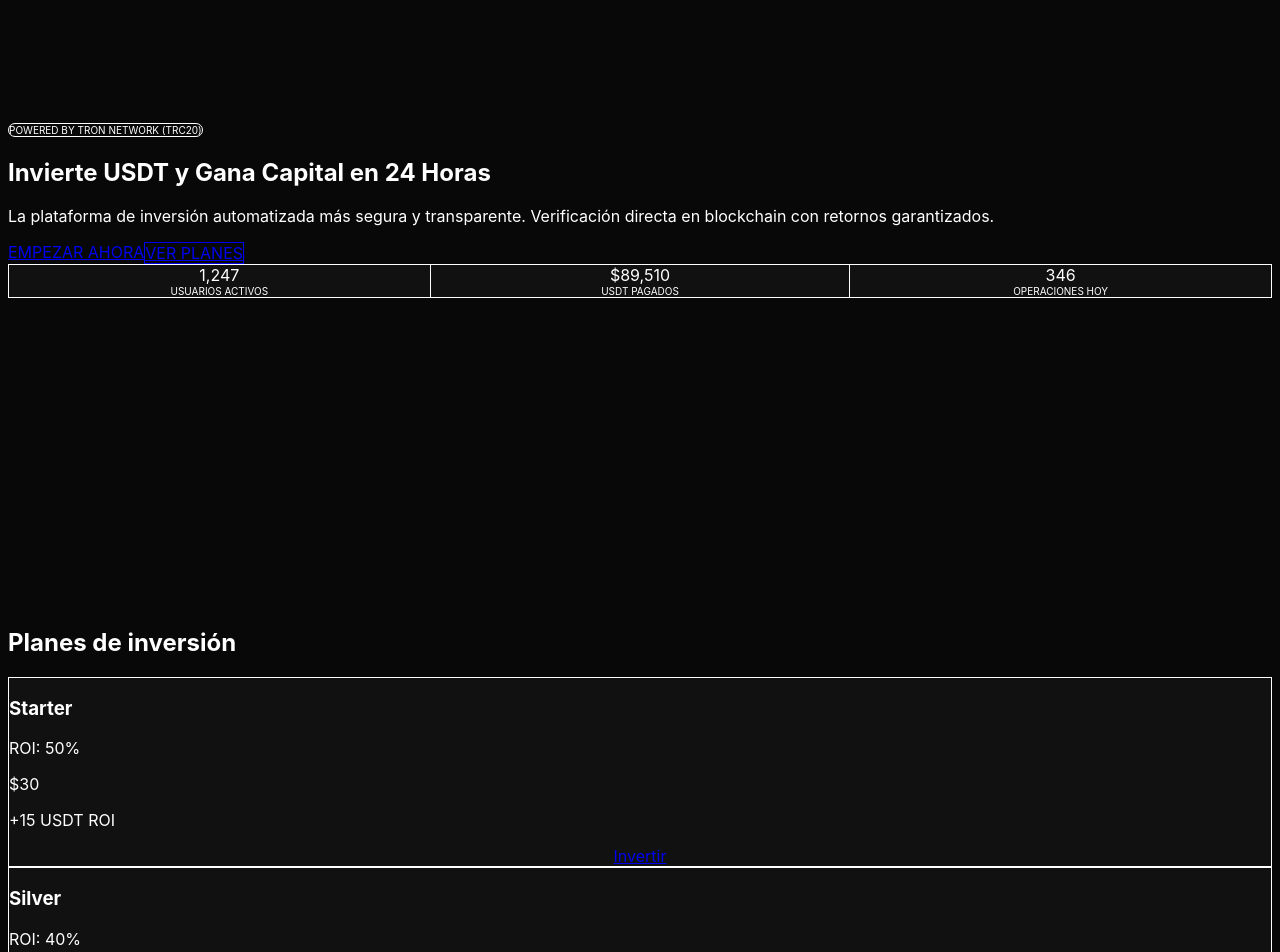
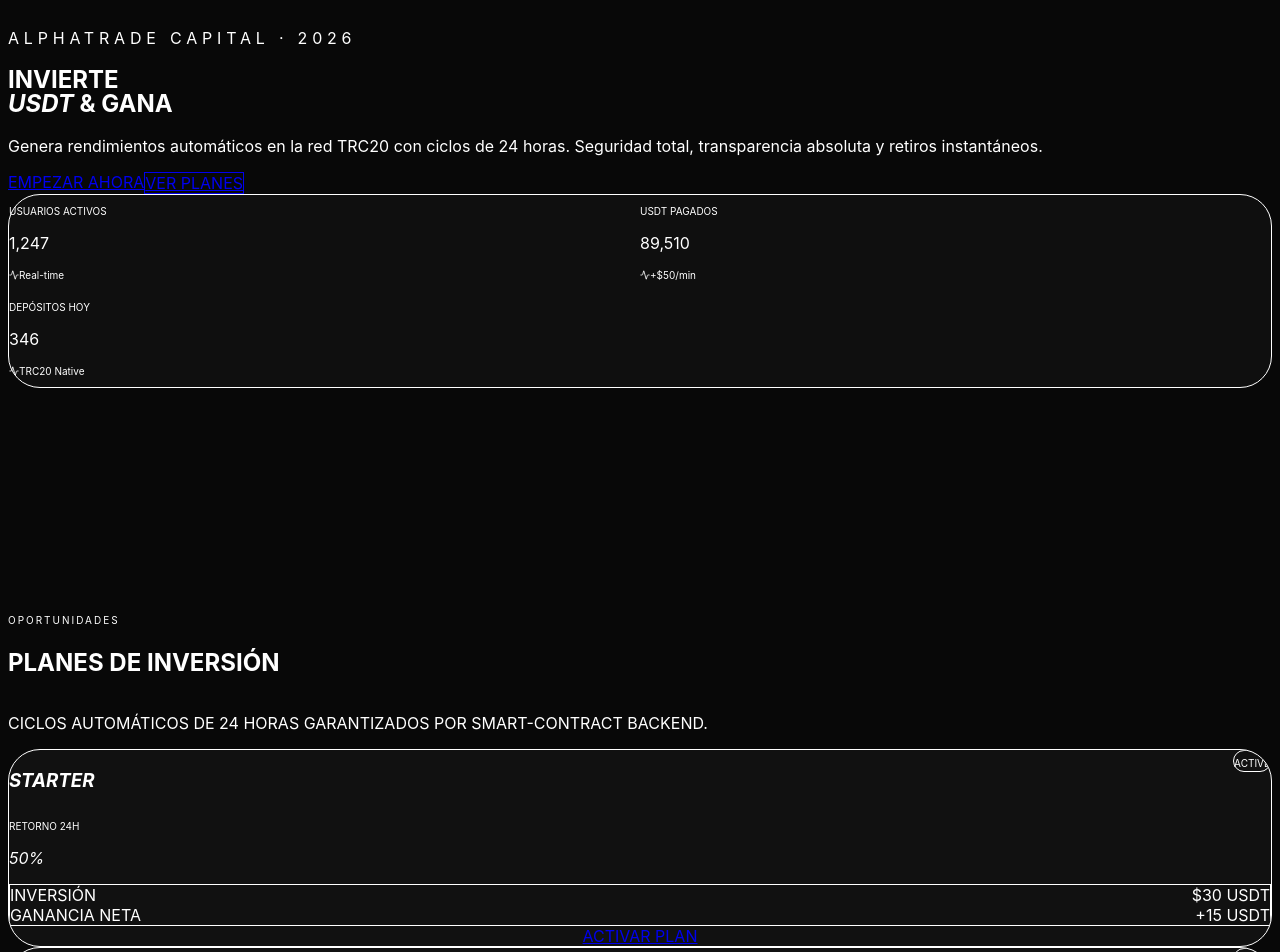
Before and after one commit to alphatradecapitalbot/atc-capital-web, a Next.js app: page / in a window 1280 px wide. Shown: the part 200-1152 px from the top of the page. Built offline with nearby package versions, Linux system fonts and the light colour scheme.

Commit message:
UI: Overhaul landing page with premium card-based design and live stats

```diff
--- a/src/app/page.tsx
+++ b/src/app/page.tsx
@@ -126,115 +126,140 @@
     } catch (err) { console.error(err); }
   }, [user, router]);
 
+  console.log("HOMEPAGE RENDERING - PREMIUM UI ACTIVE");
+
   return (
-    <main className="bg-black text-white min-h-screen selection:bg-yellow-500 selection:text-black antialiased">
+    <main className="min-h-screen bg-black overflow-x-hidden selection:bg-yellow-400 selection:text-black">
+      <div className="relative pt-20">
 
-      {/* GLOBAL BACKGROUND DEPTH */}
-      <div className="fixed inset-0 pointer-events-none -z-10 bg-gradient-to-b from-black via-[#050505] to-black">
-        <div className="absolute top-[-10%] left-[-10%] w-[50%] h-[50%] bg-yellow-500 blur-[150px] opacity-10 rounded-full" />
-        <div className="absolute bottom-[-10%] right-[-10%] w-[50%] h-[50%] bg-yellow-500 blur-[150px] opacity-10 rounded-full" />
-      </div>
+        {/* HERO SECTION */}
+        <section className="min-h-screen flex flex-col justify-center max-w-7xl mx-auto px-6 relative z-10">
+          <div className="space-y-8 max-w-4xl">
+             <motion.div initial={{ opacity: 0, y: 20 }} animate={{ opacity: 1, y: 0 }} transition={{ duration: 0.8 }}>
+               <span className="text-yellow-400 font-black uppercase tracking-[0.3em] text-xs mb-4 block animate-pulse">AlphaTrade Capital · 2026</span>
+               <h1 className="text-6xl md:text-8xl font-black text-white leading-none tracking-tighter">
+                 INVIERTE <br />
+                 <span className="text-yellow-400 italic">USDT</span> & GANA
+               </h1>
+               <p className="text-gray-400 text-lg md:text-xl mt-8 max-w-2xl leading-relaxed">
+                 Genera rendimientos automáticos en la red TRC20 con ciclos de 24 horas.
+                 Seguridad total, transparencia absoluta y retiros instantáneos.
+               </p>
 
-      <div className="relative">
-
-        {/* 1. HERO SECTION (FULL SCREEN) */}
-        <section className="min-h-screen flex flex-col justify-center max-w-7xl mx-auto px-6 py-20">
-          <motion.div initial={{ opacity: 0, y: 20 }} animate={{ opacity: 1, y: 0 }} transition={{ duration: 0.8 }} className="max-w-3xl space-y-6">
-            <div className="inline-block px-4 py-1.5 bg-yellow-500/10 border border-yellow-500/20 text-yellow-500 text-[10px] font-bold uppercase tracking-widest rounded-full">
-              Powered by Tron Network (TRC20)
-            </div>
-            <h1 className="text-5xl md:text-6xl font-bold leading-tight tracking-tight">
-              Invierte USDT y Gana <span className="text-yellow-400">Capital</span> en 24 Horas
-            </h1>
-            <p className="text-gray-400 text-lg md:text-xl leading-relaxed max-w-2xl">
-              La plataforma de inversión automatizada más segura y transparente.
-              Verificación directa en blockchain con retornos garantizados.
-            </p>
-            <div className="flex gap-4 mt-6">
-              <Link href="/login" className="bg-yellow-400 hover:bg-yellow-300 text-black px-10 py-4 rounded-xl font-bold transition-all transform hover:scale-105 shadow-lg shadow-yellow-500/20">
+               <div className="flex flex-wrap gap-4 mt-10">
+                 <Link href="/login" className="px-10 py-5 bg-yellow-400 hover:bg-yellow-300 text-black font-black uppercase text-sm rounded-2xl shadow-2xl shadow-yellow-400/20 transition-all hover:scale-105">
                    EMPEZAR AHORA
                  </Link>
-              <a href="#planes" className="bg-white/5 hover:bg-white/10 border border-white/10 px-10 py-4 rounded-xl font-bold transition-all">
+                 <a href="#planes" className="px-10 py-5 bg-white/5 hover:bg-white/10 text-white font-black uppercase text-sm rounded-2xl border border-white/10 backdrop-blur-xl transition-all">
                    VER PLANES
                  </a>
                </div>
              </motion.div>
 
-          {/* 2. STATS SECTION (CARD) */}
-          <motion.div initial={{ opacity: 0, y: 20 }} animate={{ opacity: 1, y: 0 }} transition={{ delay: 0.3 }} className="grid grid-cols-3 gap-6 mt-12 bg-[#111] p-6 rounded-2xl border border-yellow-500/10">
-            <div className="flex flex-col items-center justify-center">
-              <span className="text-2xl md:text-3xl font-bold text-yellow-400">{(activeUsers || fallbackStats.users).toLocaleString()}</span>
-              <span className="text-[10px] md:text-sm text-gray-400 uppercase font-bold text-center">Usuarios Activos</span>
+             {/* STATS SECTION (PREMIUM CARDS) */}
+             <motion.div initial={{ opacity: 0 }} animate={{ opacity: 1 }} transition={{ delay: 0.5 }} className="grid grid-cols-2 md:grid-cols-3 gap-4 md:gap-8 mt-20 p-8 bg-[#111]/80 backdrop-blur-2xl rounded-[32px] border border-yellow-500/10">
+               {[
+                 { l: "USUARIOS ACTIVOS", v: activeUsers.toLocaleString(), s: "Real-time" },
+                 { l: "USDT PAGADOS", v: totalPaid.toLocaleString(), s: "+$50/min" },
+                 { l: "DEPÓSITOS HOY", v: todayDeposit.toLocaleString(), s: "TRC20 Native" }
+               ].map((s, i) => (
+                 <div key={i} className="space-y-1">
+                   <p className="text-[10px] font-black text-yellow-400/50 tracking-widest">{s.l}</p>
+                   <p className="text-3xl font-black text-white tracking-tighter">{s.v}</p>
+                   <p className="text-[10px] font-bold text-green-500 flex items-center gap-1">
+                     <Activity size={10} /> {s.s}
+                   </p>
                  </div>
-            <div className="flex flex-col items-center justify-center border-x border-white/5">
-              <span className="text-2xl md:text-3xl font-bold text-yellow-400">${(totalPaid || fallbackStats.paid).toLocaleString()}</span>
-              <span className="text-[10px] md:text-sm text-gray-400 uppercase font-bold text-center">USDT Pagados</span>
+               ))}
+             </motion.div>
           </div>
-            <div className="flex flex-col items-center justify-center">
-              <span className="text-2xl md:text-3xl font-bold text-yellow-400">{(todayDeposit || fallbackStats.deposits).toLocaleString()}</span>
-              <span className="text-[10px] md:text-sm text-gray-400 uppercase font-bold text-center">Operaciones Hoy</span>
-            </div>
-          </motion.div>
         </section>
 
-        {/* 3. PLANS SECTION (CARDS) */}
-        <section id="planes" className="py-20 max-w-7xl mx-auto px-6">
-          <h2 className="text-3xl font-bold mb-10 text-white">
-            Planes de inversión
-          </h2>
+        {/* 3. PLANS SECTION (PREMIUM CARDS) */}
+        <section id="planes" className="py-32 max-w-7xl mx-auto px-6">
+          <div className="flex flex-col md:flex-row md:items-end justify-between mb-16 gap-6">
+            <div>
+              <span className="text-yellow-400 font-bold uppercase tracking-[0.2em] text-[10px]">Oportunidades</span>
+              <h2 className="text-4xl md:text-6xl font-black text-white mt-2 tracking-tighter">PLANES DE INVERSIÓN</h2>
+            </div>
+            <p className="text-gray-500 max-w-xs text-sm font-bold uppercase tracking-widest leading-relaxed">Ciclos automáticos de 24 horas garantizados por smart-contract backend.</p>
+          </div>
 
-          <div className="grid md:grid-cols-3 gap-6">
+          <div className="grid md:grid-cols-3 gap-8">
             {(PLANS || []).map((plan) => (
               <div
                 key={plan.name}
-                className="bg-[#111] p-6 rounded-2xl border border-yellow-500/10 hover:border-yellow-400 transition hover:scale-105 flex flex-col justify-between"
+                className="group relative bg-[#111] p-8 rounded-[32px] border border-yellow-500/10 hover:border-yellow-400 transition-all duration-500 hover:-translate-y-2 flex flex-col justify-between overflow-hidden"
               >
-                <div>
-                  <h3 className="text-xl font-bold text-yellow-400">
+                {/* Decorative gradient */}
+                <div className="absolute -top-24 -right-24 w-48 h-48 bg-yellow-400/5 blur-[100px] group-hover:bg-yellow-400/10 transition-colors" />
+
+                <div className="relative z-10">
+                  <div className="flex justify-between items-start mb-8">
+                    <h3 className="text-2xl font-black text-yellow-400 uppercase tracking-tighter italic">
                       {plan.name}
                     </h3>
-                  <p className="text-gray-400 mt-2">
-                    ROI: {plan.roi}
-                  </p>
-                  <p className="text-white text-3xl font-bold mt-4">
-                    ${plan.investment}
-                  </p>
-                  <p className="text-green-500 text-sm font-bold mt-1">
-                    +{plan.profit} USDT ROI
+                    <div className="px-3 py-1 bg-yellow-400/10 border border-yellow-400/20 rounded-full">
+                      <span className="text-[10px] font-black text-yellow-400">ACTIVE</span>
+                    </div>
+                  </div>
+
+                  <div className="space-y-1 mb-8">
+                    <p className="text-[10px] font-bold text-gray-500 uppercase tracking-widest">Retorno 24h</p>
+                    <p className="text-5xl font-black text-white tracking-tighter italic">
+                      {plan.roi}
                     </p>
                   </div>
-                <a href={`${TELEGRAM_BOT_LINK}?start=plan_${plan.price}`} className="mt-6 w-full bg-yellow-400 text-black py-2 rounded-lg font-bold hover:bg-yellow-300 transition text-center">
-                  Invertir
+
+                  <div className="p-6 bg-black/50 rounded-2xl border border-white/5 space-y-4">
+                    <div className="flex justify-between items-center text-xs">
+                      <span className="text-gray-500 font-bold uppercase">Inversión</span>
+                      <span className="text-white font-black">${plan.investment} USDT</span>
+                    </div>
+                    <div className="flex justify-between items-center text-xs">
+                      <span className="text-gray-500 font-bold uppercase">Ganancia Neta</span>
+                      <span className="text-green-500 font-black">+{plan.profit} USDT</span>
+                    </div>
+                  </div>
+                </div>
+
+                <a
+                  href={`${TELEGRAM_BOT_LINK}?start=plan_${plan.price}`}
+                  className="relative z-10 mt-10 w-full bg-white text-black py-4 rounded-xl font-black uppercase text-xs tracking-widest hover:bg-yellow-400 transition-all text-center shadow-xl shadow-white/5 group-hover:shadow-yellow-400/20"
+                >
+                  Activar Plan
                 </a>
               </div>
             ))}
           </div>
         </section>
 
-        {/* 4. ACTIVITY SECTION (CARDS) */}
-        <section className="py-20 max-w-7xl mx-auto px-6">
-          <div className="grid lg:grid-cols-2 gap-12 items-center">
-            <div className="space-y-8">
+        {/* 4. ACTIVITY SECTION (PREMIUM) */}
+        <section className="py-32 max-w-7xl mx-auto px-6 border-t border-white/5">
+          <div className="grid lg:grid-cols-2 gap-20 items-center">
+            <div className="space-y-12">
               <div>
-                <span className="text-yellow-400 text-xs font-bold uppercase tracking-widest">Plataforma</span>
-                <h2 className="text-4xl font-bold mt-4 text-white">Actividad en Vivo</h2>
-                <p className="text-gray-400 text-lg mt-4 leading-relaxed">
-                  Monitorea las operaciones en tiempo real de nuestra plataforma. Transparencia total en cada ciclo de inversión.
+                <span className="text-yellow-400 font-bold uppercase tracking-[0.2em] text-[10px]">Ecosistema</span>
+                <h2 className="text-4xl md:text-6xl font-black text-white mt-4 tracking-tighter italic">LIVE FEED</h2>
+                <p className="text-gray-400 text-lg mt-6 leading-relaxed">
+                  Transparencia total en cada ciclo. Monitorea las operaciones en tiempo real procesadas por nuestra infraestructura USDT.
                 </p>
               </div>
               <LiveActivity />
             </div>
             <div className="grid gap-6">
               {[
-                { i: ShieldCheck, t: "Transacciones Seguras", d: "Cada hash de transacción es validado contra la blockchain oficial de TRON." },
-                { i: Clock, t: "Ciclos Precisos", d: "Nuestro sistema procesa pagos exactamente 24 horas después de la activación." },
-                { i: Zap, t: "Activación Instantánea", d: "Nada más enviar tu TXID, el capital empieza a trabajar para ti." }
+                { i: ShieldCheck, t: "Seguridad Blockchain", d: "Cada transacción es verificada mediante el hash oficial en la red TRON." },
+                { i: Clock, t: "Pagos Automáticos", d: "El sistema liquida tus ganancias exactamente 24 horas tras la activación." },
+                { i: Zap, t: "Fricción Cero", d: "Envía tu TXID y el sistema activa tu capital de forma inmediata." }
               ].map((f, i) => (
-                <div key={i} className="flex gap-6 p-6 bg-[#111] border border-yellow-500/10 rounded-2xl hover:border-yellow-400 transition-all group">
-                   <f.i className="w-10 h-10 text-yellow-400" />
+                <div key={i} className="flex gap-8 p-8 bg-[#111] border border-white/5 rounded-[32px] hover:border-yellow-400 transition-all group">
+                   <div className="p-4 bg-white/5 rounded-2xl group-hover:bg-yellow-400 group-hover:text-black transition-colors">
+                     <f.i className="w-8 h-8" />
+                   </div>
                    <div>
-                      <h4 className="text-lg font-bold text-white">{f.t}</h4>
-                      <p className="text-gray-400 text-sm mt-1">{f.d}</p>
+                      <h4 className="text-xl font-bold text-white uppercase italic tracking-tight">{f.t}</h4>
+                      <p className="text-gray-500 text-sm mt-2 leading-relaxed">{f.d}</p>
                    </div>
                 </div>
               ))}
@@ -242,65 +267,84 @@
           </div>
         </section>
 
-        {/* 5. CTA SECTION (CARDS) */}
+        {/* 5. CTA SECTION (ULTRA PREMIUM) */}
         <section className="py-20 max-w-7xl mx-auto px-6">
-          <div className="bg-[#111] p-12 md:p-20 rounded-2xl border border-yellow-500/10 text-center relative overflow-hidden">
-             <h2 className="text-4xl md:text-5xl font-bold leading-tight uppercase italic text-white flex flex-col md:flex-row justify-center gap-2">
-                ¿LISTO PARA TU <span className="text-yellow-400">PROGRESO?</span>
+          <div className="bg-yellow-400 p-12 md:p-24 rounded-[48px] text-center relative overflow-hidden group">
+             {/* Decorative patterns */}
+             <div className="absolute top-0 left-0 w-full h-full opacity-10 pointer-events-none bg-[radial-gradient(circle_at_center,_var(--tw-gradient-stops))] from-black via-transparent to-transparent" />
+
+             <div className="relative z-10">
+               <h2 className="text-5xl md:text-8xl font-black leading-none italic text-black tracking-tighter">
+                ¿LISTO PARA <br />
+                EL PROGRESO?
                </h2>
-             <p className="text-gray-400 text-lg mt-6 max-w-xl mx-auto">Únete ahora a la mayor red de inversores USDT. Seguridad, rapidez y transparencia total.</p>
-             <div className="flex flex-col sm:flex-row justify-center gap-4 mt-10">
-                <Link href="/login" className="px-12 py-4 bg-yellow-400 hover:bg-yellow-300 text-black font-bold uppercase rounded-xl shadow-lg shadow-yellow-500/20 transition-all hover:scale-105">CREAR CUENTA</Link>
-                <a href={TELEGRAM_BOT_LINK} target="_blank" className="px-12 py-4 bg-white/5 hover:bg-white/10 border border-white/10 text-white font-bold uppercase rounded-xl transition-all flex items-center justify-center gap-2">
-                   <MessageCircle size={20} /> SOPORTE
+               <p className="text-black/60 text-lg md:text-xl mt-8 max-w-xl mx-auto font-bold uppercase tracking-tight">Únete ahora a la mayor red de inversores USDT. Seguridad, rapidez y transparencia total.</p>
+               <div className="flex flex-col sm:flex-row justify-center gap-6 mt-12">
+                  <Link href="/login" className="px-14 py-6 bg-black text-white font-black uppercase text-sm rounded-2xl shadow-2xl transition-all hover:scale-105">CREAR CUENTA</Link>
+                  <a href={TELEGRAM_BOT_LINK} target="_blank" className="px-14 py-6 bg-white/20 hover:bg-white/30 backdrop-blur-md text-black font-black uppercase text-sm rounded-2xl transition-all flex items-center justify-center gap-3">
+                     <MessageCircle size={20} /> SOPORTE 24/7
                   </a>
+               </div>
              </div>
           </div>
         </section>
 
-        {/* FAQ SECTION (CARDS) */}
-        <section className="py-20 max-w-4xl mx-auto px-6">
-           <h2 className="text-3xl font-bold mb-10 text-center text-white">Preguntas Frecuentes</h2>
+        {/* FAQ SECTION */}
+        <section className="py-32 max-w-4xl mx-auto px-6">
+           <div className="text-center mb-16">
+             <span className="text-yellow-400 font-bold uppercase tracking-[0.2em] text-[10px]">Centro de Ayuda</span>
+             <h2 className="text-4xl font-black text-white mt-4 italic tracking-tighter">PREGUNTAS FRECUENTES</h2>
+           </div>
+           <div className="space-y-4">
             {FAQS.map((f, i) => <FAQItem key={i} q={f.q} a={f.a} />)}
+           </div>
         </section>
 
-        {/* 6. FOOTER */}
-        <footer className="py-20 border-t border-yellow-500/10">
-          <div className="max-w-7xl mx-auto px-6 grid gap-16 md:grid-cols-2">
-            <div className="space-y-6">
-              <Link href="/" className="flex items-center gap-3">
-                 <TrendingUp size={28} className="text-yellow-400" />
-                 <span className="font-bold text-2xl tracking-tighter uppercase text-white">{SITE_NAME}</span>
+        {/* 6. FOOTER (PREMIUM) */}
+        <footer className="py-32 border-t border-white/5 bg-[#050505]">
+          <div className="max-w-7xl mx-auto px-6 grid gap-20 md:grid-cols-2">
+            <div className="space-y-10">
+              <Link href="/" className="flex items-center gap-4 group">
+                 <div className="p-2 bg-yellow-400 rounded-xl group-hover:rotate-12 transition-transform">
+                   <TrendingUp size={32} className="text-black" />
+                 </div>
+                 <span className="font-black text-3xl tracking-tighter uppercase text-white">{SITE_NAME}</span>
               </Link>
-              <p className="text-gray-400 max-w-sm text-sm leading-relaxed">Innovación financiera aplicada al crecimiento de capital diario.</p>
+              <p className="text-gray-500 max-w-sm text-lg font-medium leading-relaxed italic">Innovación financiera aplicada al crecimiento de capital mediante protocolos TRC20.</p>
               <div className="flex gap-4">
-                 <div className="w-10 h-10 bg-[#111] rounded-xl flex items-center justify-center text-yellow-400 border border-yellow-500/10"><Zap size={20} /></div>
-                 <div className="w-10 h-10 bg-[#111] rounded-xl flex items-center justify-center text-yellow-400 border border-yellow-500/10"><ShieldCheck size={20} /></div>
-                 <div className="w-10 h-10 bg-[#111] rounded-xl flex items-center justify-center text-yellow-400 border border-yellow-500/10"><Lock size={20} /></div>
+                 {[Zap, ShieldCheck, Lock].map((Icon, i) => (
+                   <div key={i} className="w-12 h-12 bg-white/5 rounded-2xl flex items-center justify-center text-yellow-400 border border-white/10 hover:border-yellow-400 transition-colors">
+                     <Icon size={24} />
+                   </div>
+                 ))}
               </div>
             </div>
-            <div className="grid grid-cols-2 gap-8 text-sm uppercase font-bold">
-               <div className="space-y-4">
-                  <h5 className="text-gray-500 text-[10px] tracking-widest">Plataforma</h5>
-                  <ul className="space-y-3">
-                    <li><a href="#planes" className="text-gray-400 hover:text-yellow-400 transition-all">Planes</a></li>
-                    <li><a href="/login" className="text-gray-400 hover:text-yellow-400 transition-all">Dashboard</a></li>
+            <div className="grid grid-cols-2 gap-12">
+               <div className="space-y-6">
+                  <h5 className="text-white text-xs font-black tracking-widest uppercase">Plataforma</h5>
+                  <ul className="space-y-4">
+                    <li><a href="#planes" className="text-gray-500 hover:text-yellow-400 font-bold uppercase text-[10px] tracking-widest transition-all">Planes Activos</a></li>
+                    <li><a href="/login" className="text-gray-500 hover:text-yellow-400 font-bold uppercase text-[10px] tracking-widest transition-all">Dashboard</a></li>
                   </ul>
                </div>
-               <div className="space-y-4 text-right">
-                  <h5 className="text-gray-500 text-[10px] tracking-widest">Sistema</h5>
-                  <div className="flex flex-col gap-1">
-                     <span className="text-green-500">Online Now</span>
-                     <span className="text-gray-400">TRC20 Native</span>
+               <div className="space-y-6 text-right">
+                  <h5 className="text-white text-xs font-black tracking-widest uppercase">Estatus</h5>
+                  <div className="flex flex-col gap-2">
+                     <span className="text-green-500 font-black text-[10px] uppercase tracking-widest flex items-center justify-end gap-2">
+                       <div className="w-2 h-2 rounded-full bg-green-500 animate-pulse" />
+                       Network Online
+                     </span>
+                     <span className="text-gray-500 font-bold text-[10px] uppercase tracking-widest">TRC20 Native Infrastructure</span>
                   </div>
                </div>
             </div>
           </div>
-          <div className="mt-16 pt-8 border-t border-white/5 text-center text-[10px] text-gray-600 uppercase font-bold tracking-widest">
-             © 2026 {SITE_NAME} · INFRAESTRUCTURA USDT TRC20
+          <div className="mt-32 pt-12 border-t border-white/5 text-center">
+             <p className="text-[10px] text-gray-700 font-black uppercase tracking-[0.5em]">
+               © 2026 {SITE_NAME} · PROTOCOLOS BLOCKCHAIN USDT
+             </p>
           </div>
         </footer>
-
       </div>
     </main>
   );
```
Lines whose indentation alone changed are shown as unchanged.
